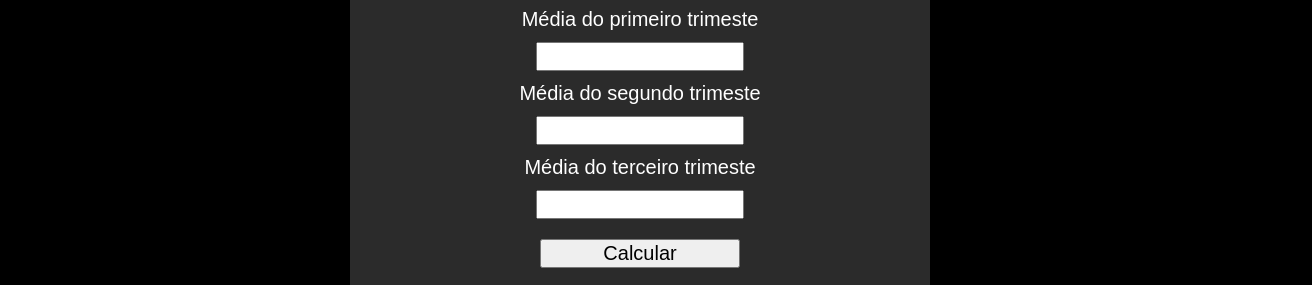
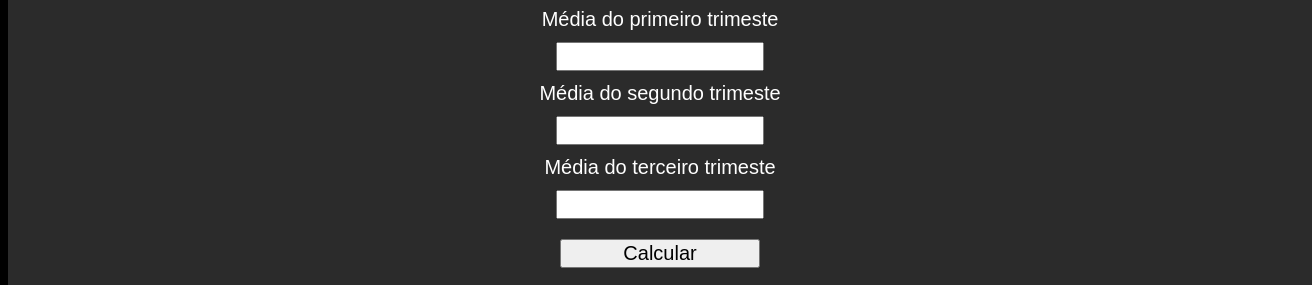
Before and after one commit to YanTheisenn/Media_anual, a plain HTML site: page index.html in a window 1280 px wide. Shown: the part 172-457 px from the top of the page, 1312 px wide, since content can reach past the window. Drawn offline with Linux system fonts and the light colour scheme.

Commit message:
Update style.css

```diff
--- a/style.css
+++ b/style.css
@@ -15,7 +15,8 @@ body{
     border-radius: 10px;
     margin: auto;
     margin-top: 0;
-    width: 540px;
+    width: 100%;
+    height: 100%;
     text-align: center;
     padding: 20px;
 }
```
